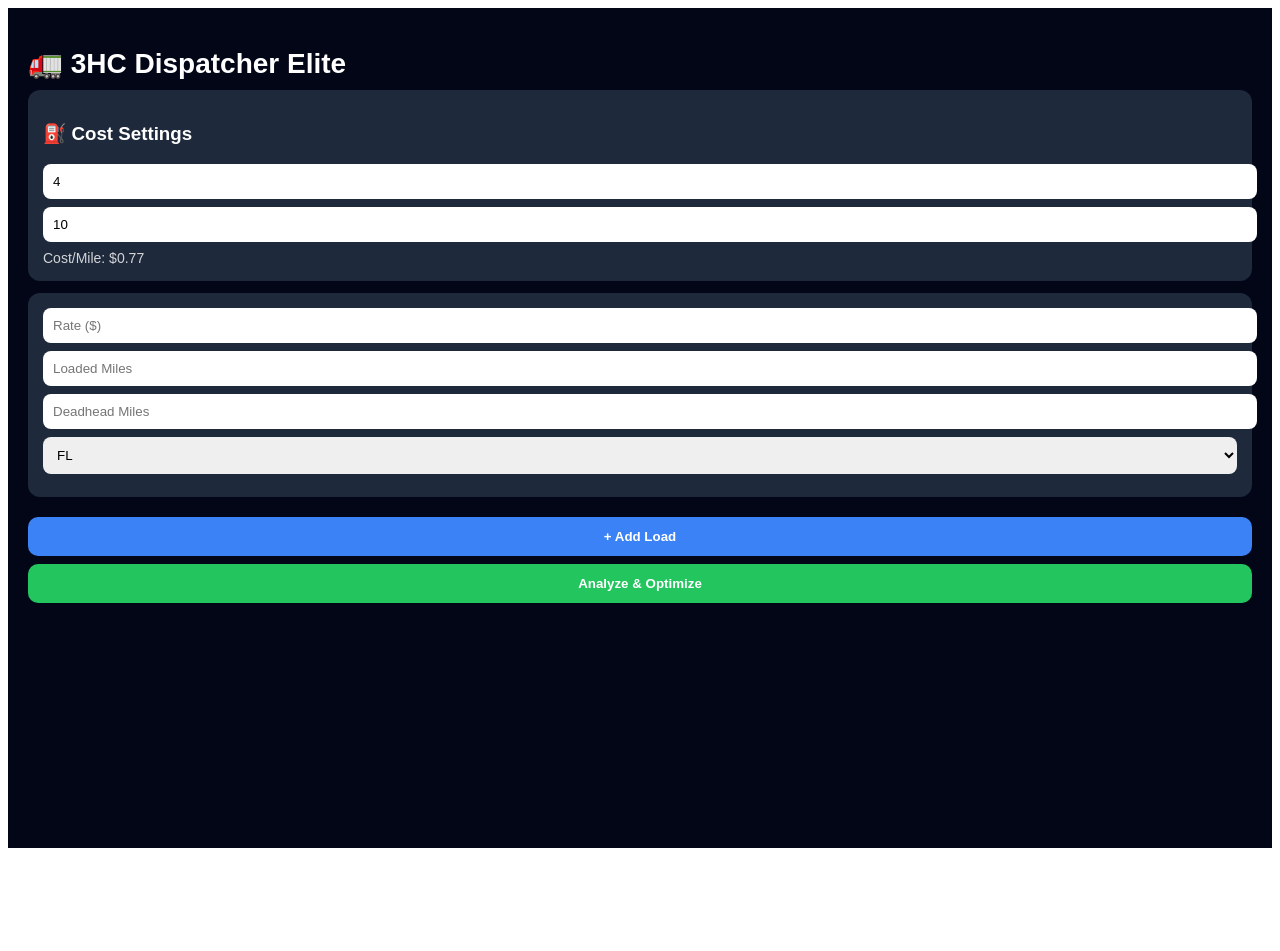
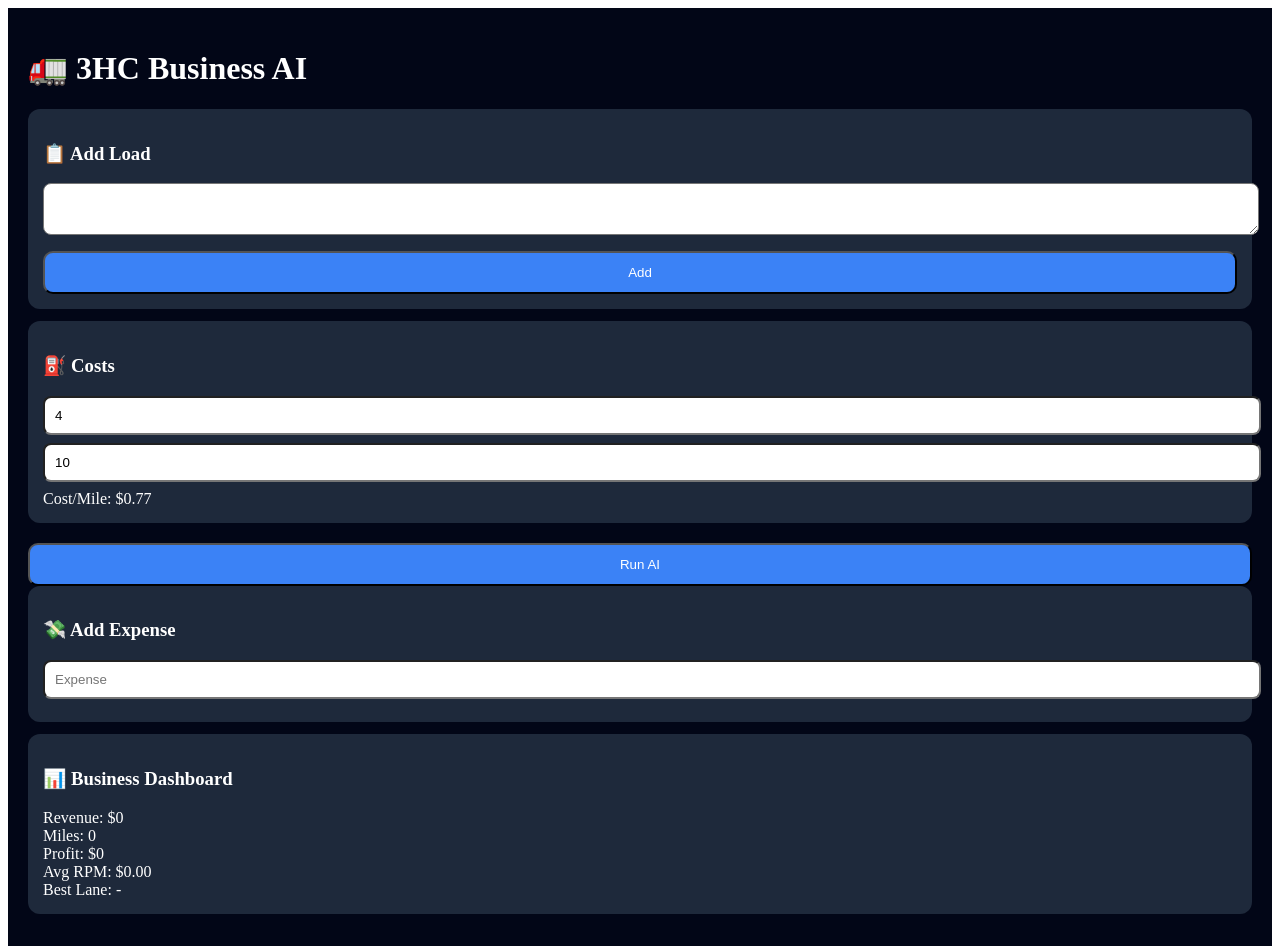
Before and after one commit to 3htransport0511-lang/3hc-dispatcher, a Next.js app: page / in a window 1280 px wide. Shown: the top 951 px of the page. Before the commit the page ends 856 px from the top, so only its background shows below. Built offline with nearby package versions, Linux system fonts and the light colour scheme.

Commit message:
Update index.js

```diff
--- a/pages/index.js
+++ b/pages/index.js
@@ -1,132 +1,106 @@
-import { useState } from "react";
+import { useState, useMemo } from "react";
 
-const STATES = ["FL","GA","TN","NC","TX","SC","AL","VA","KY","OK","MO","KS","AR"];
-const STRONG = ["FL","GA","TN","NC","TX"];
-const MEDIUM = ["SC","AL","VA","KY","OK","MO"];
-
-function strength(s){
-  if(STRONG.includes(s)) return "Strong";
-  if(MEDIUM.includes(s)) return "Medium";
-  return "Weak";
-}
-
-function bonus(level){
-  if(level==="Strong") return 0.15;
-  if(level==="Medium") return 0.05;
-  return -0.1;
-}
-
-function nextMove(s){
-  const map={
-    FL:"Stay FL → GA → TX",
-    GA:"GA → TX or NC",
-    TN:"TN → TX or GA",
-    NC:"NC → TX or GA",
-    TX:"TX → Southeast"
-  };
-  return map[s]||"Move toward TX";
-}
+const STATES = ["TX","FL","GA","TN","NC","SC","AL","VA","KY","OK","MO"];
 
 export default function Home(){
-  const [loads,setLoads]=useState([{rate:"",miles:"",deadhead:"",state:"FL"}]);
-  const [results,setResults]=useState([]);
+  const [loads,setLoads]=useState([]);
+  const [history,setHistory]=useState([]);
+  const [expenses,setExpenses]=useState([]);
+  const [raw,setRaw]=useState("");
   const [diesel,setDiesel]=useState(4.0);
   const [mpg,setMpg]=useState(10);
-  const [weekly,setWeekly]=useState({revenue:0,miles:0});
 
-  const fuelCost = diesel/mpg;
-  const maintenance = 0.15;
-  const fixed = 0.22; // from your setup
-  const COST = fuelCost + maintenance + fixed;
+  const COST = (diesel/mpg) + 0.15 + 0.22;
 
-  const update=(i,k,v)=>{
-    const l=[...loads];
-    l[i][k]=v;
-    setLoads(l);
+  const parseLoad=(text)=>{
+    const nums = text.match(/\d+/g)||[];
+    return {
+      rate: nums[0]||"",
+      miles: nums[1]||"",
+      deadhead:"50",
+      state: STATES.find(s=>text.toUpperCase().includes(s))||"TX"
+    };
   };
 
-  const add=()=>setLoads([...loads,{rate:"",miles:"",deadhead:"",state:"FL"}]);
+  const addLoad=()=>{
+    const l=parseLoad(raw);
+    setLoads([...loads,l]);
+    setRaw("");
+  };
 
-  const run=()=>{
+  const analyze=()=>{
     const res=loads.map(l=>{
       const total=Number(l.miles)+Number(l.deadhead);
-      if(!l.rate||!total) return null;
+      const rpm=l.rate/total;
+      const profit=(rpm-COST)*total;
+      return {...l,total,rpm,profit};
+    }).sort((a,b)=>b.rpm-a.rpm);
 
-      const rpm=l.rate/total;
-      const prof=(rpm-COST)*total;
-      const s=strength(l.state);
-      const adj=rpm+bonus(s);
-
-      return{
-        ...l,
-        total,
-        rpm,
-        adj,
-        prof,
-        decision: adj>=1.5?"BOOK IT":adj>=1.2?"CONSIDER":"REJECT",
-        next:nextMove(l.state)
-      };
-    }).filter(Boolean).sort((a,b)=>b.adj-a.adj);
-
-    setResults(res);
-
-    // weekly projection
-    const rev = res.reduce((sum,r)=>sum+Number(r.rate||0),0);
-    const miles = res.reduce((sum,r)=>sum+r.total,0);
-    setWeekly({revenue:rev,miles});
+    setHistory([...history,...res]);
   };
 
+  const metrics = useMemo(()=>{
+    const revenue = history.reduce((s,l)=>s+Number(l.rate||0),0);
+    const miles = history.reduce((s,l)=>s+l.total,0);
+    const expensesTotal = expenses.reduce((s,e)=>s+Number(e||0),0);
+    const profit = revenue - (miles*COST) - expensesTotal;
+
+    const avgRPM = miles? revenue/miles:0;
+
+    const bestLane = history.reduce((acc,l)=>{
+      acc[l.state]=(acc[l.state]||0)+l.profit;
+      return acc;
+    },{});
+
+    const best = Object.entries(bestLane).sort((a,b)=>b[1]-a[1])[0];
+
+    return {
+      revenue,miles,profit,avgRPM,
+      bestLane: best? best[0]:"-"
+    };
+  },[history,expenses,COST]);
+
   return(
-    <div style={{padding:20,fontFamily:"Arial",background:"#020617",minHeight:"100vh",color:"white"}}>
-      <h1 style={{fontSize:28,fontWeight:"bold",marginBottom:10}}>🚛 3HC Dispatcher Elite</h1>
+    <div style={{padding:20,background:"#020617",color:"white",minHeight:"100vh"}}>
+      <h1>🚛 3HC Business AI</h1>
 
-      {/* COST CONTROLS */}
       <div style={card}>
-        <h3>⛽ Cost Settings</h3>
-        <input style={input} value={diesel} onChange={e=>setDiesel(e.target.value)} placeholder="Diesel Price" />
-        <input style={input} value={mpg} onChange={e=>setMpg(e.target.value)} placeholder="MPG" />
-        <div style={{fontSize:14,opacity:0.8}}>Cost/Mile: ${COST.toFixed(2)}</div>
+        <h3>📋 Add Load</h3>
+        <textarea style={input} value={raw} onChange={e=>setRaw(e.target.value)} />
+        <button style={btn} onClick={addLoad}>Add</button>
       </div>
 
-      {/* LOAD INPUT */}
-      {loads.map((l,i)=>(
-        <div key={i} style={card}>
-          <input style={input} placeholder="Rate ($)" onChange={e=>update(i,"rate",e.target.value)} />
-          <input style={input} placeholder="Loaded Miles" onChange={e=>update(i,"miles",e.target.value)} />
-          <input style={input} placeholder="Deadhead Miles" onChange={e=>update(i,"deadhead",e.target.value)} />
-          <select style={input} onChange={e=>update(i,"state",e.target.value)}>
-            {STATES.map(s=>(<option key={s}>{s}</option>))}
-          </select>
-        </div>
-      ))}
+      <div style={card}>
+        <h3>⛽ Costs</h3>
+        <input style={input} value={diesel} onChange={e=>setDiesel(e.target.value)} />
+        <input style={input} value={mpg} onChange={e=>setMpg(e.target.value)} />
+        <div>Cost/Mile: ${COST.toFixed(2)}</div>
+      </div>
 
-      <button style={btn} onClick={add}>+ Add Load</button>
-      <button style={{...btn,background:"#22c55e"}} onClick={run}>Analyze & Optimize</button>
+      <button style={btn} onClick={analyze}>Run AI</button>
 
-      {/* RESULTS */}
-      {results.map((r,i)=>(
-        <div key={i} style={cardDark}>
-          <div style={{fontWeight:"bold",fontSize:18}}>#{i+1} {r.decision}</div>
-          <div>Adj RPM: ${r.adj.toFixed(2)}</div>
-          <div>Profit: ${r.prof.toFixed(0)}</div>
-          <div style={{fontSize:13,opacity:0.8}}>Next: {r.next}</div>
-        </div>
-      ))}
+      <div style={card}>
+        <h3>💸 Add Expense</h3>
+        <input style={input} placeholder="Expense" onKeyDown={e=>{
+          if(e.key==="Enter"){
+            setExpenses([...expenses,e.target.value]);
+            e.target.value="";
+          }
+        }}/>
+      </div>
 
-      {/* WEEKLY DASHBOARD */}
-      {weekly.revenue>0 && (
-        <div style={card}>
-          <h3>📊 Weekly Projection</h3>
-          <div>Revenue: ${weekly.revenue.toFixed(0)}</div>
-          <div>Miles: {weekly.miles}</div>
-          <div>Estimated Profit: ${(weekly.revenue - (weekly.miles*COST)).toFixed(0)}</div>
-        </div>
-      )}
+      <div style={card}>
+        <h3>📊 Business Dashboard</h3>
+        <div>Revenue: ${metrics.revenue.toFixed(0)}</div>
+        <div>Miles: {metrics.miles}</div>
+        <div>Profit: ${metrics.profit.toFixed(0)}</div>
+        <div>Avg RPM: ${metrics.avgRPM.toFixed(2)}</div>
+        <div>Best Lane: {metrics.bestLane}</div>
+      </div>
     </div>
   );
 }
 
 const card={padding:15,marginBottom:12,background:"#1e293b",borderRadius:12};
-const cardDark={padding:15,marginTop:10,background:"#000",borderRadius:12};
-const input={display:"block",width:"100%",padding:"10px",marginBottom:"8px",borderRadius:"8px",border:"none"};
-const btn={width:"100%",padding:"12px",marginTop:"8px",borderRadius:"10px",border:"none",fontWeight:"bold",background:"#3b82f6",color:"white"}
+const input={display:"block",width:"100%",padding:"10px",marginBottom:"8px",borderRadius:"8px"};
+const btn={width:"100%",padding:"12px",marginTop:"8px",borderRadius:"10px",background:"#3b82f6",color:"white"}
```
